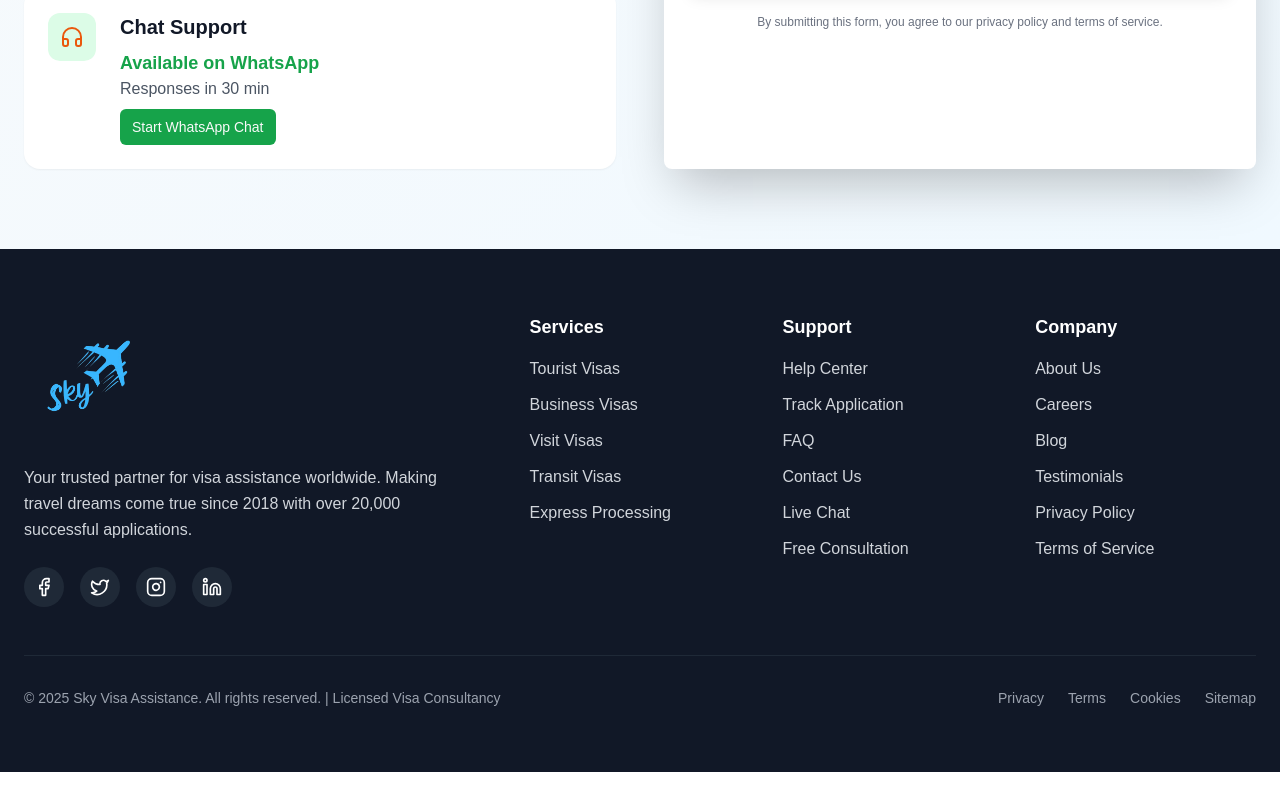
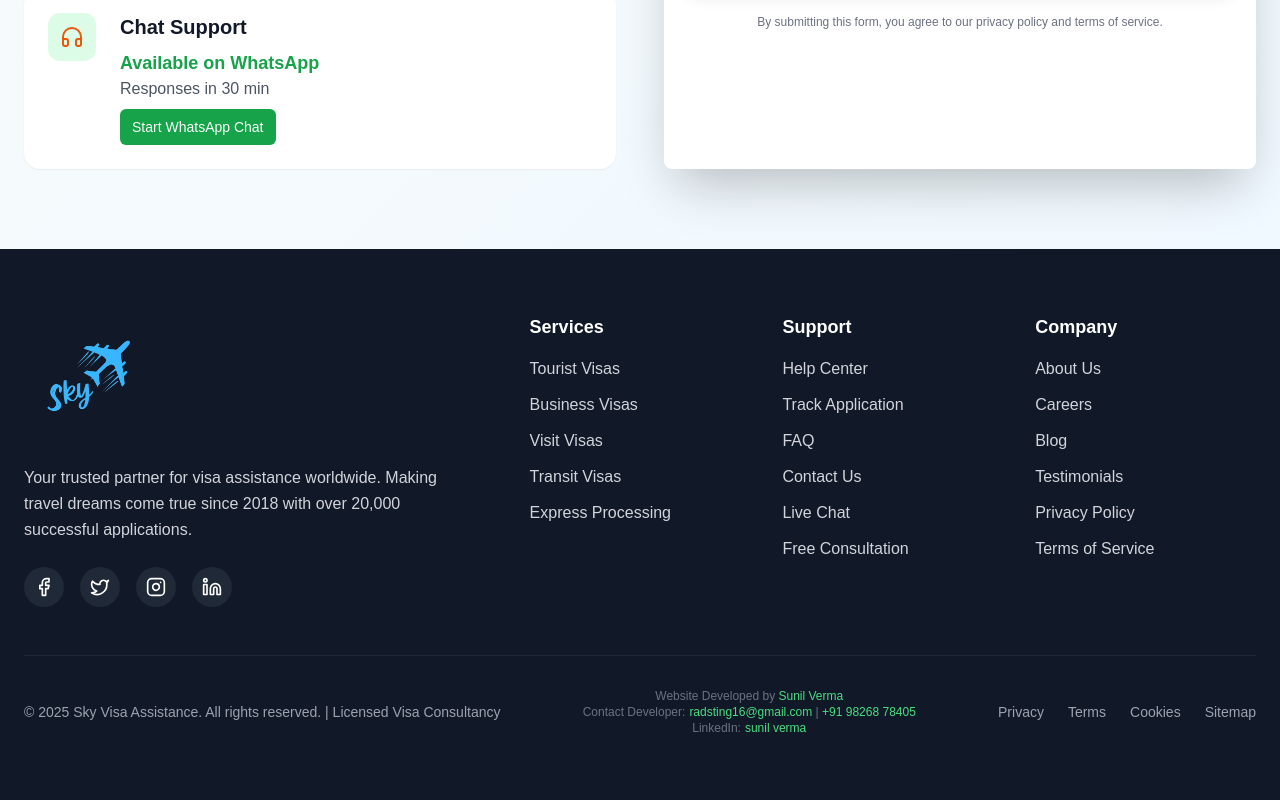
Before and after one commit to sunilv21/skyvisa, a Next.js app: page / in a window 1280 px wide. Shown: the part 5022-5822 px from the top of the page. Before the commit the page ends 5794 px from the top, so only its background shows below. Built offline with nearby package versions, Linux system fonts and the light colour scheme.

Commit message:
Update EnhancedFooter.tsx

```diff
--- a/components/Home/EnhancedFooter.tsx
+++ b/components/Home/EnhancedFooter.tsx
@@ -151,6 +151,40 @@ export default function EnhancedFooter() {
               <p className="text-gray-400 text-sm">
                 © 2025 Sky Visa Assistance. All rights reserved. | Licensed Visa Consultancy
               </p>
+              <div className="text-center">
+                  <div className="text-xs text-gray-500">
+                    <p>
+                      Website Developed by <span className="text-green-400 font-medium">Sunil Verma</span>
+                    </p>
+                    <p>
+                      Contact Developer:
+                      <a
+                        href="mailto:radsting16@gmail.com"
+                        className="text-green-400 hover:text-green-300 transition-colors ml-1"
+                      >
+                        radsting16@gmail.com
+                      </a>
+                      {" | "}
+                      <a
+                        href="tel:+919826878405"
+                        className="text-green-400 hover:text-green-300 transition-colors"
+                      >
+                        +91 98268 78405
+                      </a>
+                    </p>
+                    <p>
+                      LinkedIn:
+                      <a
+                        href="https://www.linkedin.com/in/sunil-verma-887b27237/" // replace with your actual LinkedIn
+                        target="_blank"
+                        rel="noopener noreferrer"
+                        className="text-green-400 hover:text-green-300 transition-colors ml-1"
+                      >
+                      sunil verma
+                      </a>
+                    </p>
+                  </div>
+                </div>
               <div className="flex space-x-6 text-sm">
                 <Link href="/privacy-policy" className="text-gray-400 hover:text-white transition-colors">
                   Privacy
```
